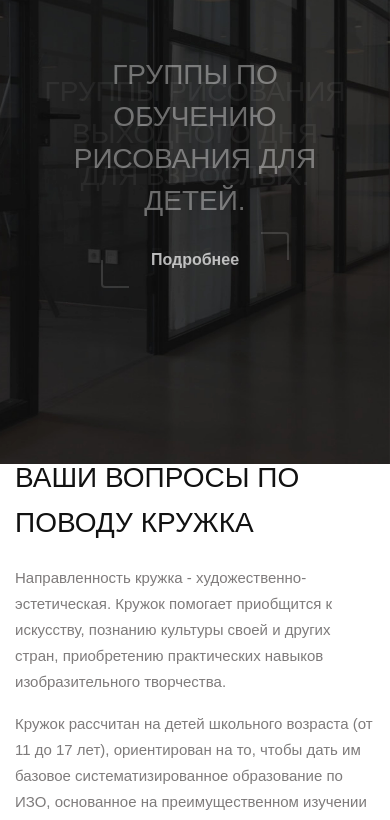
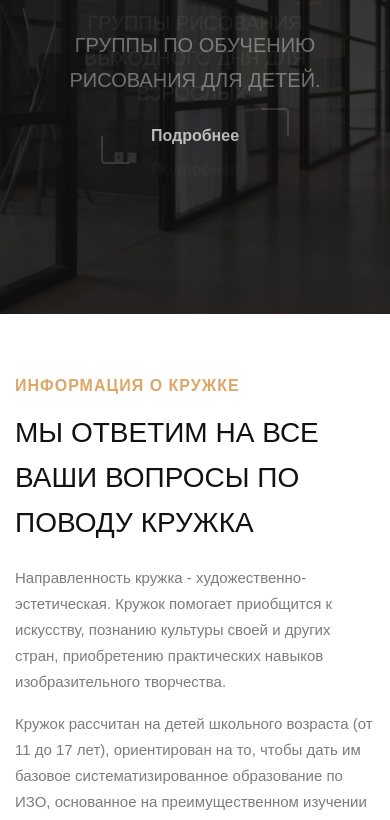
Before and after one commit to DiePathologie/Arts, a plain HTML site: page index.html in a window 390 px wide. Shown: the part 146-966 px from the top of the page. Drawn offline with nearby package versions, Linux system fonts and the light colour scheme; a web font is replaced by a local one.

Commit message:
Update style.css
CSS circus continue 🤪

```diff
--- a/css/style.css
+++ b/css/style.css
@@ -1,27 +1,3 @@
-
-/*------------------------------------------------------------------
-[Table of contents]
-
-1.  Template default CSS
-	1.1	Variables
-	1.2	Mixins
-	1.3	Flexbox
-	1.4	Reset
-2.  Helper Css
-3.  Header Section
-4.  Hero Section
-5.  Banner Section
-6.  Product Section
-7.  Intagram Section
-8.  Latest Section
-9.  Contact
-10.  Footer Style
--------------------------------------------------------------------*/
-
-/*----------------------------------------*/
-
-/* Template default CSS
-/*----------------------------------------*/
 
 html,
 body {
@@ -2634,6 +2610,7 @@ ol {
 		width: 100px;
 		height: 100px;
 	}
+
 
 	.hero__slider.owl-carousel .owl-nav button {
 		left: 0;
@@ -2803,7 +2780,6 @@ ol {
 	}
 
 	.hero__items {
-		height: 710px;
 		display: -webkit-box;
 		display: -ms-flexbox;
 		display: flex;
@@ -3037,11 +3013,11 @@ ol {
 		line-height: 1;
 	}
 	.hero__text h2 {
-		font-size: 28px;
-		line-height: 42px;
+		font-size: 20px;
+		line-height: 35px;
 	}
 	.hero__items {
-		height: 610px;
+
 		display: -webkit-box;
 		display: -ms-flexbox;
 		display: flex;
```
